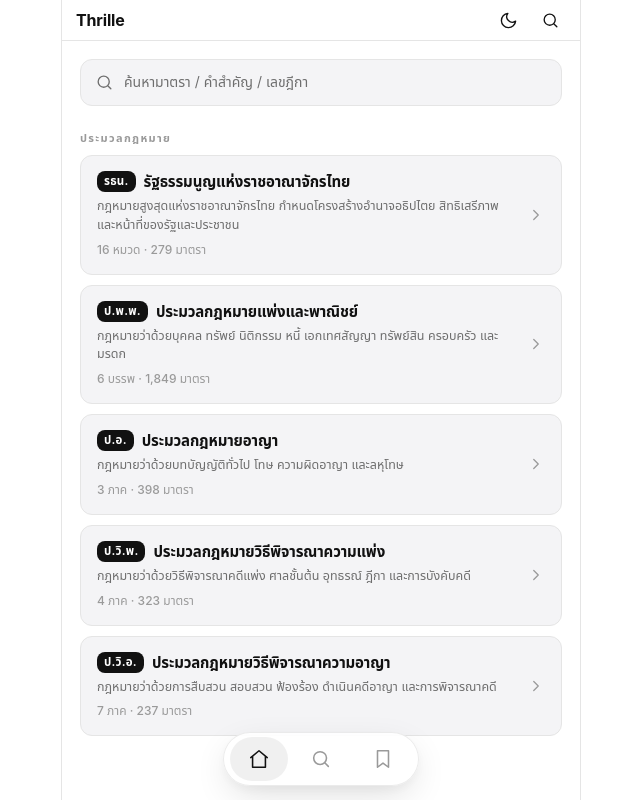
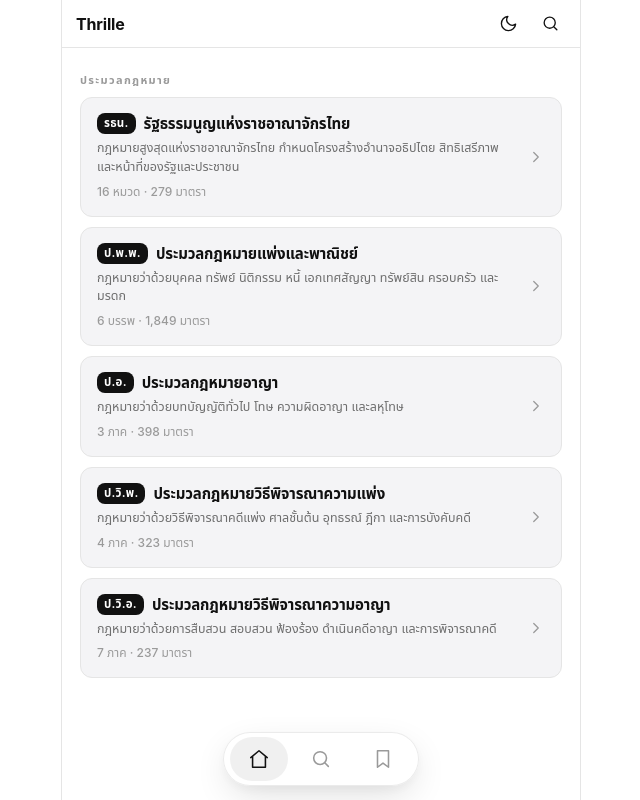
Before and after one commit to summour/Thrille, a React (Vite) app: page / in a window 1280 px wide. Shown: the whole page, without its empty margins (319-959 px from the left). Built offline with nearby package versions, Linux system fonts and the light colour scheme.

Commit message:
refactor(home): remove search entry link from header

```diff
--- a/src/pages/HomePage.tsx
+++ b/src/pages/HomePage.tsx
@@ -29,11 +29,6 @@ export function HomePage() {
       </header>
 
       <main className="page">
-        <Link to={routes.search()} className="search-entry">
-          <Icon name="search" size={19} />
-          <span>ค้นหามาตรา / คำสำคัญ / เลขฎีกา</span>
-        </Link>
-
         <p className="eyebrow">ประมวลกฎหมาย</p>
 
         <div className="law-box-list" role="list">
```
